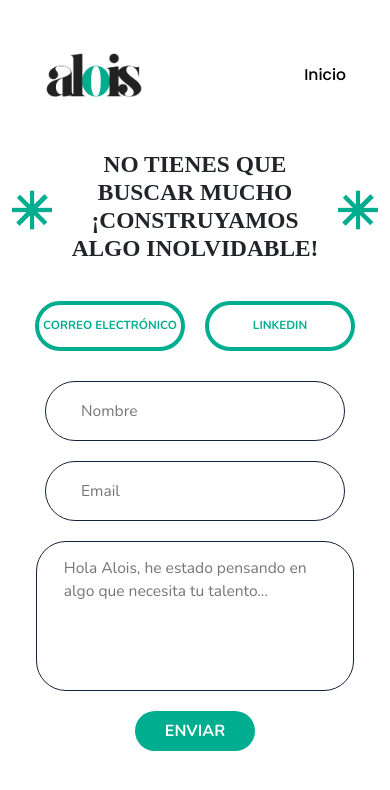
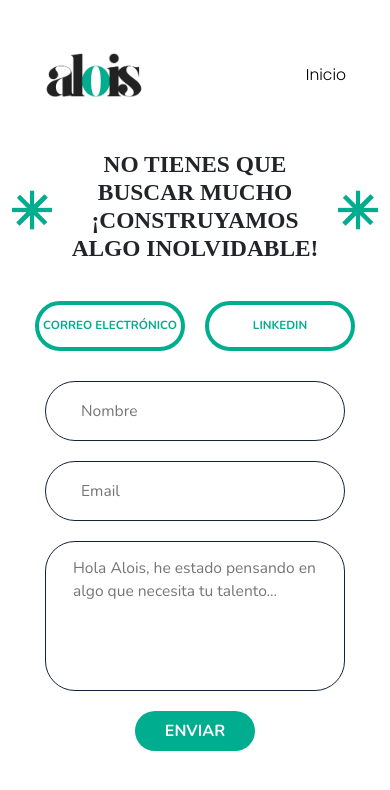
Before and after one commit to aloisdalto/portafolio_alois, a plain HTML site: page view/contact.html in a window 390 px wide. Drawn offline with nearby package versions, Linux system fonts and the light colour scheme; a web font is replaced by a local one.

Commit message:
Correcion 1

```diff
--- a/styles/style-index.css
+++ b/styles/style-index.css
@@ -22,6 +22,7 @@
     color: var(--color-5);
     font-size: 1.1vw;
     transition: color 0.4s cubic-bezier(0.25, 0.1, 0.25, 1);
+    font-weight: 300;
 }
 
 .nav-link::before {
@@ -934,6 +935,7 @@
     }
 
     .textarea-c{
+        width: 82%;
         font-size: 4vw;
         padding-left: 27px;
         padding-right: 27px;
```
